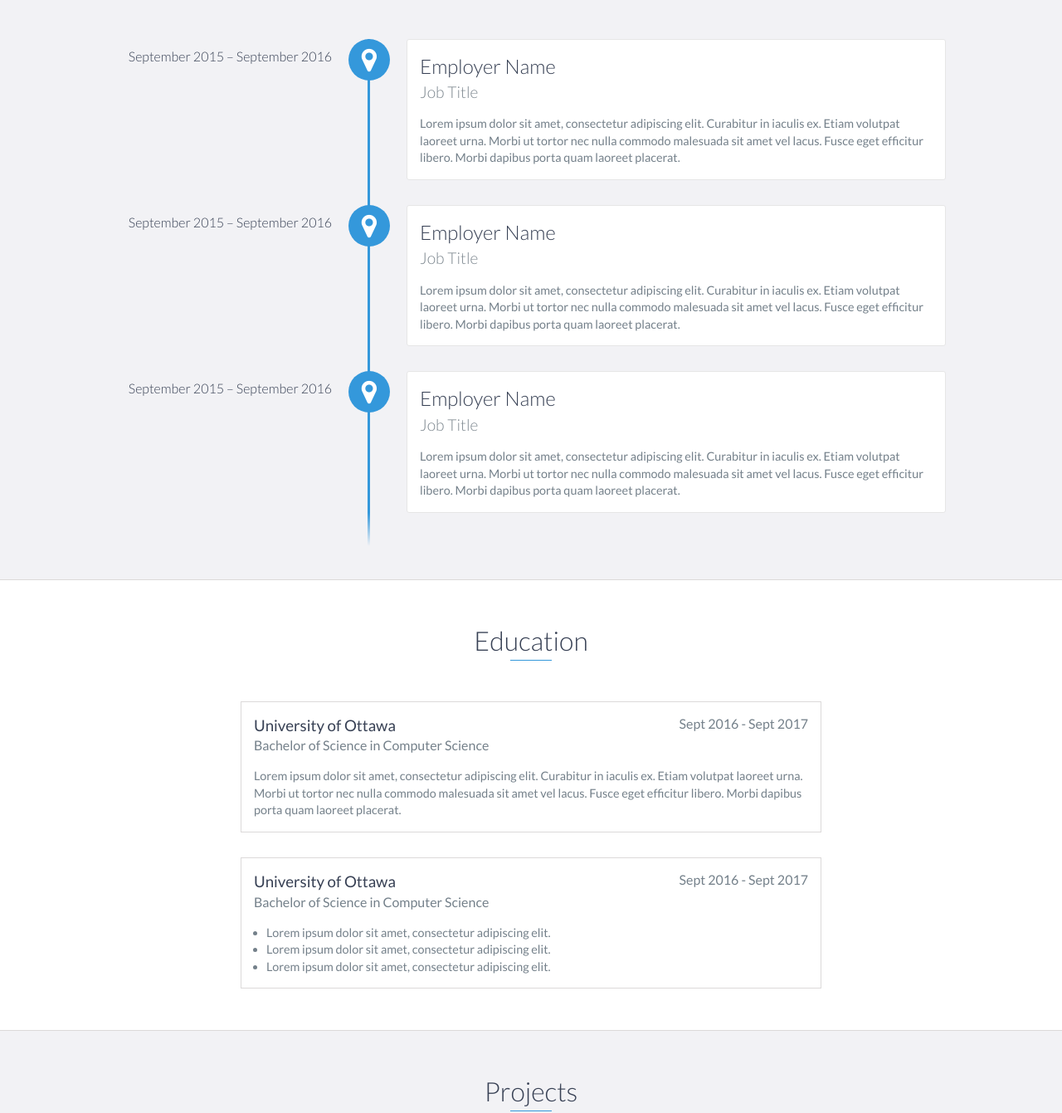
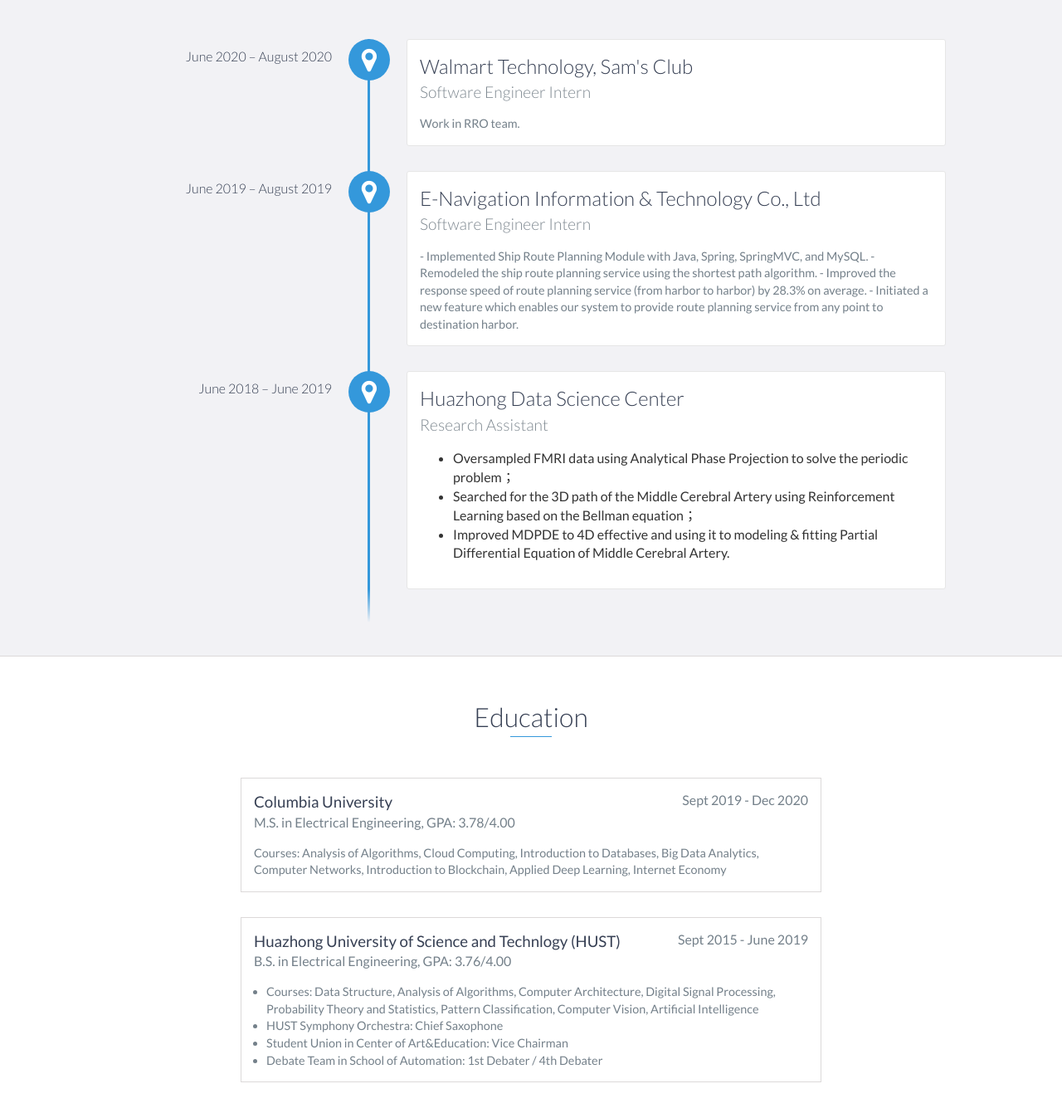
Before and after one commit to Qianhui-Yu/Qianhui-Yu.github.io, a website: page index.html in a window 1280 px wide. Shown: the part 1220-2561 px from the top of the page at 83% size. Drawn offline with nearby package versions, Linux system fonts and the light colour scheme.

Commit message:
update intro, exp, edu

```diff
--- a/index.html
+++ b/index.html
@@ -48,7 +48,7 @@
 
     <div id="lead">
         <div id="lead-content">
-            <h1>Ryan Fitzgerald</h1>
+            <h1>Qianhui Yu</h1>
             <h2>Software Engineer</h2>
             <a href="#" class="btn-rounded-white">Download Resume</a>
         </div>
@@ -73,9 +73,10 @@
                 </div>
                 <div class="col-md-8">
                     <p>
-                        Lorem ipsum dolor sit amet, consectetur adipiscing elit. Curabitur in iaculis ex. Etiam volutpat laoreet urna. Morbi ut tortor nec nulla commodo malesuada sit amet vel lacus. Fusce eget efficitur libero. Morbi dapibus porta quam laoreet placerat. Donec
-                        eu vehicula neque. Donec viverra lorem nunc, tempus euismod eros sollicitudin ut. Quisque et tincidunt libero. Donec id pharetra justo. Proin euismod lacinia dolor, eu scelerisque justo tempus pharetra. Vivamus nunc justo, finibus
-                        ut nisl sed, euismod rhoncus nulla. Proin sed magna egestas, egestas ante et, congue eros. In consequat, mauris dapibus tincidunt suscipit, ex libero aliquet diam, at maximus risus enim non leo.
+                        Hi! I am a master student of Electrical Engineering student at Columbia University.
+                        I am very passionate about software development. So far, I already have two Software Engineer Intern program experience at Walmart Technology and E-Navigation, in which I found that I can use my knowledge and skills to develop tons of interesting applications and features to ease people's life. I love this feeling so much!
+                        As a full stack developer, I am proficient in Java/Spring, JavaScript/React, and familiar with Python/Django. And I also have lots of experience on Cloud Computing Platforms including AWS, Azura, and GCP.
+                        For more experience and tech stacks, please refer to the related parts.
                     </p>
                 </div>
             </div>
@@ -86,28 +87,39 @@
     <div id="experience" class="background-alt">
         <h2 class="heading">Experience</h2>
         <div id="experience-timeline">
-            <div data-date="September 2015 – September 2016">
-                <h3>Employer Name</h3>
-                <h4>Job Title</h4>
+            <div data-date="June 2020 – August 2020">
+                <h3>Walmart Technology, Sam's Club</h3>
+                <h4>Software Engineer Intern</h4>
                 <p>
-                    Lorem ipsum dolor sit amet, consectetur adipiscing elit. Curabitur in iaculis ex. Etiam volutpat laoreet urna. Morbi ut tortor nec nulla commodo malesuada sit amet vel lacus. Fusce eget efficitur libero. Morbi dapibus porta quam laoreet placerat.
+                    Work in RRO team.
                 </p>
             </div>
 
-            <div data-date="September 2015 – September 2016">
-                <h3>Employer Name</h3>
-                <h4>Job Title</h4>
+            <div data-date="June 2019 – August 2019">
+                <h3>E-Navigation Information & Technology Co., Ltd</h3>
+                <h4>Software Engineer Intern</h4>
                 <p>
-                    Lorem ipsum dolor sit amet, consectetur adipiscing elit. Curabitur in iaculis ex. Etiam volutpat laoreet urna. Morbi ut tortor nec nulla commodo malesuada sit amet vel lacus. Fusce eget efficitur libero. Morbi dapibus porta quam laoreet placerat.
+                    - Implemented Ship Route Planning Module with Java, Spring, SpringMVC, and MySQL.
+                    - Remodeled the ship route planning service using the shortest path algorithm.
+                    - Improved the response speed of route planning service (from harbor to harbor) by 28.3% on average.
+                    - Initiated a new feature which enables our system to provide route planning service from any point to destination harbor.
                 </p>
             </div>
 
-            <div data-date="September 2015 – September 2016">
-                <h3>Employer Name</h3>
-                <h4>Job Title</h4>
-                <p>
-                    Lorem ipsum dolor sit amet, consectetur adipiscing elit. Curabitur in iaculis ex. Etiam volutpat laoreet urna. Morbi ut tortor nec nulla commodo malesuada sit amet vel lacus. Fusce eget efficitur libero. Morbi dapibus porta quam laoreet placerat.
-                </p>
+            <div data-date="June 2018 – June 2019">
+                <h3>Huazhong Data Science Center</h3>
+                <h4>Research Assistant</h4>
+                <ul>
+                    <li>
+                        Oversampled FMRI data using Analytical Phase Projection to solve the periodic problem；
+                    </li>
+                    <li>
+                        Searched for the 3D path of the Middle Cerebral Artery using Reinforcement Learning based on the Bellman equation；
+                    </li>
+                    <li>
+                        Improved MDPDE to 4D effective and using it to modeling & fitting Partial Differential Equation of Middle Cerebral Artery.
+                    </li>
+                </ul>
             </div>
         </div>
     </div>
@@ -116,28 +128,31 @@
     <div id="education">
         <h2 class="heading">Education</h2>
         <div class="education-block">
-            <h3>University of Ottawa</h3>
-            <span class="education-date">Sept 2016 - Sept 2017</span>
-            <h4>Bachelor of Science in Computer Science</h4>
+            <h3>Columbia University</h3>
+            <span class="education-date">Sept 2019 - Dec 2020</span>
+            <h4>M.S. in Electrical Engineering, GPA: 3.78/4.00</h4>
             <p>
-                Lorem ipsum dolor sit amet, consectetur adipiscing elit. Curabitur in iaculis ex. Etiam volutpat laoreet urna. Morbi ut tortor nec nulla commodo malesuada sit amet vel lacus. Fusce eget efficitur libero. Morbi dapibus porta quam laoreet placerat.
+                Courses: Analysis of Algorithms, Cloud Computing, Introduction to Databases, Big Data Analytics, Computer Networks, Introduction to Blockchain, Applied Deep Learning, Internet Economy
             </p>
         </div>
         <!-- End .education-block -->
 
         <div class="education-block">
-            <h3>University of Ottawa</h3>
-            <span class="education-date">Sept 2016 - Sept 2017</span>
-            <h4>Bachelor of Science in Computer Science</h4>
+            <h3>Huazhong University of Science and Technlogy (HUST)</h3>
+            <span class="education-date">Sept 2015 - June 2019</span>
+            <h4>B.S. in Electrical Engineering, GPA: 3.76/4.00</h4>
             <ul>
                 <li>
-                    Lorem ipsum dolor sit amet, consectetur adipiscing elit.
+                    Courses: Data Structure, Analysis of Algorithms, Computer Architecture, Digital Signal Processing, Probability Theory and Statistics, Pattern Classification, Computer Vision, Artificial Intelligence
                 </li>
                 <li>
-                    Lorem ipsum dolor sit amet, consectetur adipiscing elit.
+                    HUST Symphony Orchestra: Chief Saxophone
                 </li>
                 <li>
-                    Lorem ipsum dolor sit amet, consectetur adipiscing elit.
+                    Student Union in Center of Art&Education: Vice Chairman
+                </li>
+                <li>
+                    Debate Team in School of Automation: 1st Debater / 4th Debater
                 </li>
             </ul>
         </div>
```
